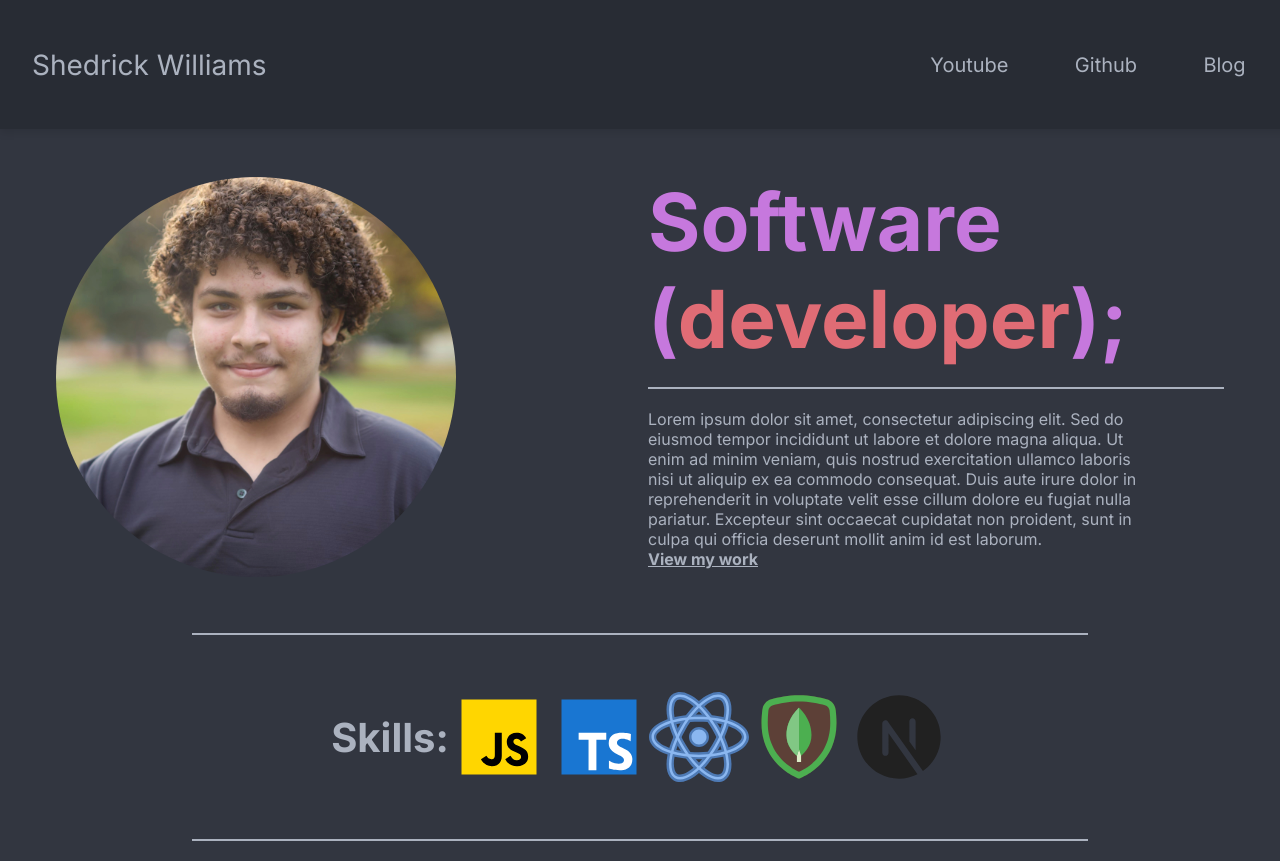
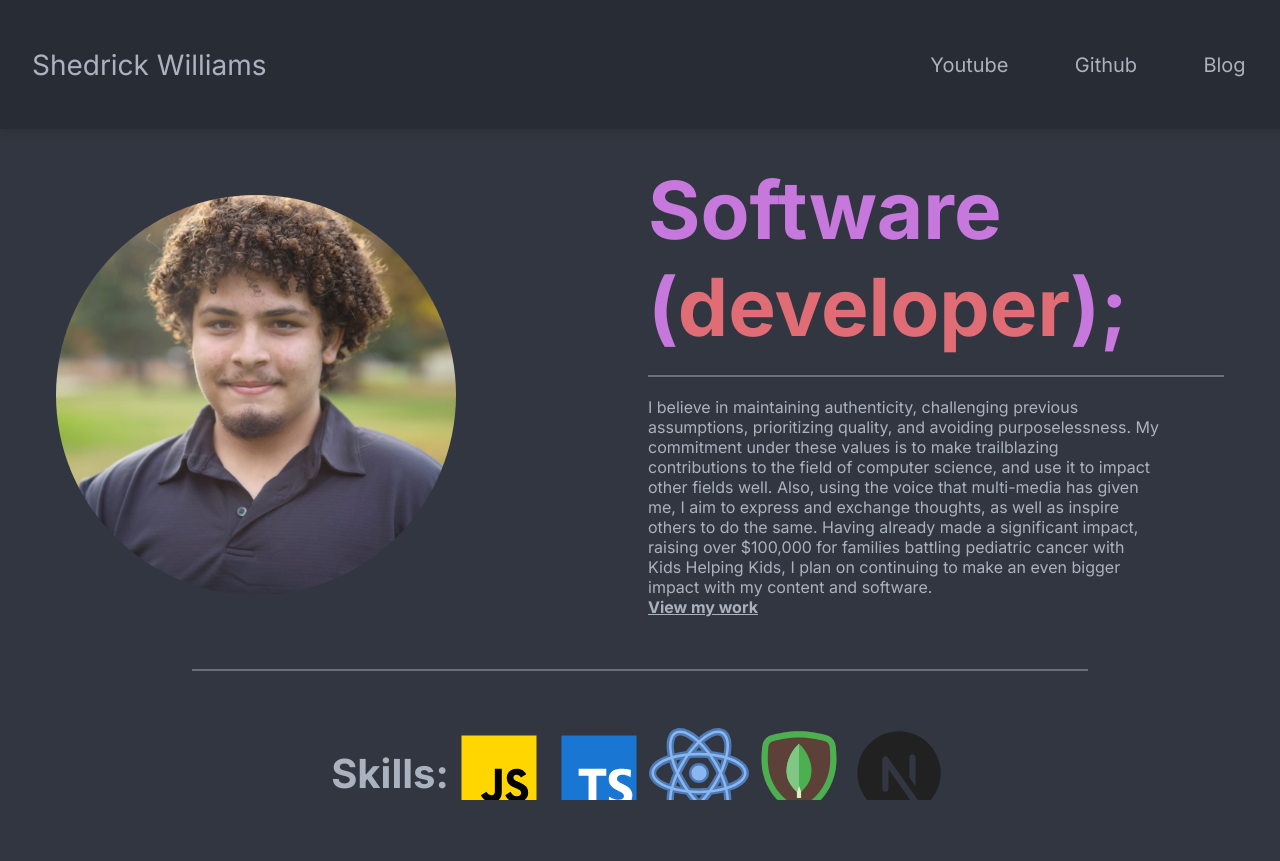
Before and after one commit to SedWilliams/Shedrick-Williams, a Next.js app: page / in a window 1280 px wide. After the commit the page ends 800 px from the top, so only its background shows below. Built offline with nearby package versions, Linux system fonts and the light colour scheme.

Commit message:
recent content w/ yt embeds complete

```diff
--- /dev/null
+++ b/src/app/(components)/Footer.jsx
@@ -0,0 +1 @@
+import { React } from "react";
--- a/src/app/(components)/Navbar.jsx
+++ b/src/app/(components)/Navbar.jsx
@@ -14,9 +14,9 @@ function Navbar() {
         </div>
 
       <div className="menu navbar__right">
-          <Link href="https://www.youtube.com/@shedrickwilliams4175" className='navbar__right-text heading-small'><img />Youtube</Link>
-          <Link href="https://github.com/SedWilliams" className='navbar__right-text heading-small'><img />Github</Link>
-          <Link href="/Blog" className='navbar__right-text heading-small underline-animation'>Blog</Link>
+          <Link href="https://www.youtube.com/@shedrickwilliams4175" className='navbar__right-text heading-small' target="_blank"><img />Youtube</Link>
+          <Link href="https://github.com/SedWilliams" className='navbar__right-text heading-small' target="_blank"><img />Github</Link>
+          <Link href="/Blog" className='navbar__right-text heading-small underline-animation' target="_blank">Blog</Link>
       </div>
     </div>
   );
--- /dev/null
+++ b/src/app/(components)/RecentContent.jsx
@@ -0,0 +1,14 @@
+import React from "react";
+import "../(styles)/RecentContent.css"
+import { YoutubeEmbed} from "./YoutubeEmbed";
+
+export function RecentContent() {
+
+    return(
+        <div className="recentContent">
+            <h1 className="heading-big">Recents</h1>
+            <YoutubeEmbed embedID={"8gUvYjfCvP8?si=LfcnWCyQH1ZS7MJo"}/>
+            <YoutubeEmbed embedID={"ARh0mKINeUw?si=dW_qrypFGrEAQvmM"} />
+        </div>
+    );
+}
--- a/src/app/(components)/SplitPane.jsx
+++ b/src/app/(components)/SplitPane.jsx
@@ -10,7 +10,7 @@ function SplitPane() {
 
       <div className="split__image">
         <img
-            src="/imgs/shedrick_williams.jpg" width={400} height={400} alt="Shedrick Williams" className="split__image-profile"
+          src="/imgs/shedrick_williams.jpg" width={400} height={400} alt="Shedrick Williams" className="split__image-profile"
         />
       </div>
 
@@ -18,10 +18,16 @@ function SplitPane() {
         <h2 className="split__bio-header" style={{color: '#c678dd'}}>Software (<span style={{color: '#e06c75'}}>developer</span>);</h2>
         <hr />
         <p className="split__bio-text bodytext">
-            Lorem ipsum dolor sit amet, consectetur adipiscing elit. Sed do eiusmod tempor incididunt ut labore et dolore magna aliqua. Ut enim ad minim veniam, quis nostrud exercitation ullamco laboris nisi ut aliquip ex ea commodo consequat. Duis aute irure dolor in reprehenderit in voluptate velit esse cillum dolore eu fugiat nulla pariatur. Excepteur sint occaecat cupidatat non proident, sunt in culpa qui officia deserunt mollit anim id est laborum.
+
+        I believe in maintaining authenticity, challenging previous assumptions, prioritizing quality, and avoiding purposelessness.
+
+My commitment under these values is to make trailblazing contributions to the field of computer science, and use it to impact other fields well. Also, using the voice that multi-media has given me, I aim to express and exchange thoughts, as well as inspire others to do the same.
+
+Having already made a significant impact, raising over $100,000 for families battling pediatric cancer with Kids Helping Kids, I plan on continuing to make an even bigger impact with my content and software.
+
         </p>
         <div className="split__bio-text">
-            <Link href="https://github.com/SedWilliams" target="_blank" className='bodytext' style={{'textDecoration': 'underline', 'fontWeight': 'bold'}}>View my work</Link>
+          <Link href="https://github.com/SedWilliams" target="_blank" className='bodytext' style={{'textDecoration': 'underline', 'fontWeight': 'bold'}}>View my work</Link>
         </div>
       </div>
     </div>
--- /dev/null
+++ b/src/app/(components)/YoutubeEmbed.jsx
@@ -0,0 +1,19 @@
+import React from "react";
+import "../(styles)/YoutubeEmbed.css";
+
+export function YoutubeEmbed({ embedID }) {
+
+    return(
+        <div className="youtubeEmbed">
+        <iframe
+            width="560"
+            height="315"
+            src={`https://www.youtube.com/embed/${embedID}`}
+            frameBorder="5"
+            allow="accelerometer; clipboard-write; encrypted-media; gyroscope; picture-in-picture"
+            allowFullScreen
+            title="Embedded YouTube Video"
+        />
+        </div>
+    );
+}
--- /dev/null
+++ b/src/app/(styles)/RecentContent.css
@@ -0,0 +1,5 @@
+.recentContent {
+    display: flex;
+    flex-direction: column;
+    align-items: center;
+}
--- /dev/null
+++ b/src/app/(styles)/YoutubeEmbed.css
@@ -0,0 +1,3 @@
+.youtubeEmbed {
+    margin: 3rem;
+}
--- a/src/app/(styles)/globals.css
+++ b/src/app/(styles)/globals.css
@@ -4,6 +4,11 @@
   --font-mono: ui-monospace, Menlo, Monaco, 'Cascadia Mono', 'Segoe UI Mono',
     'Roboto Mono', 'Oxygen Mono', 'Ubuntu Monospace', 'Source Code Pro',
     'Fira Mono', 'Droid Sans Mono', 'Courier New', monospace;
+}
+
+::-webkit-scrollbar {
+  background-color: #3f4043;
+  width: 10px;
 }
 
 * {
@@ -14,6 +19,7 @@
 html,
 body {
   max-width: 100vw;
+  height: 100%;
   overflow-x: hidden;
 }
 
@@ -56,7 +62,7 @@ button {
 hr {
   border: none; /* Remove default border */
   height: 2px; /* Set the height of the rule */
-  background-color:  #abb2bf; /* Set the color of the rule */
+  background-color:  #abb2bf78; /* Set the color of the rule */
   margin: 20px 0; /* Add some margin for spacing */
 
   @media (max-width: 844px) {
--- a/src/app/page.jsx
+++ b/src/app/page.jsx
@@ -2,6 +2,7 @@ import './(styles)/Home.css'
 import SplitPane from './(components)/SplitPane';
 import Image from 'next/image';
 import { Skillset } from './(components)/Skillset';
+import { RecentContent } from './(components)/RecentContent';
 
 //Home page
 export default function Page() {
@@ -10,6 +11,7 @@ export default function Page() {
         <div>
             <SplitPane/>
             <Skillset />
+            <RecentContent />
         </div>
     );
 }
```
